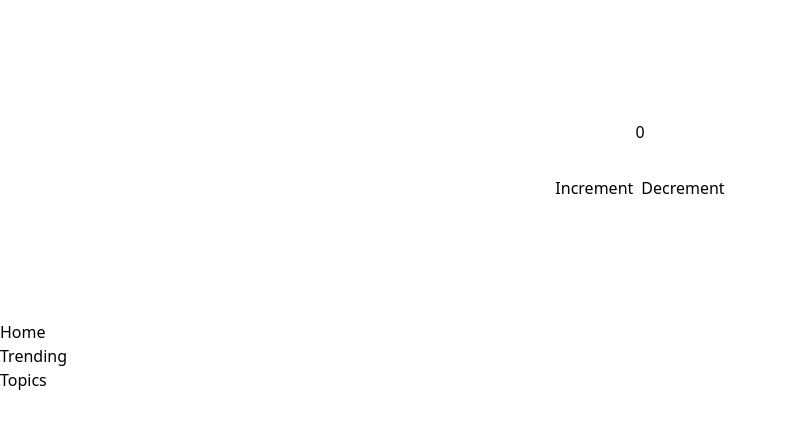
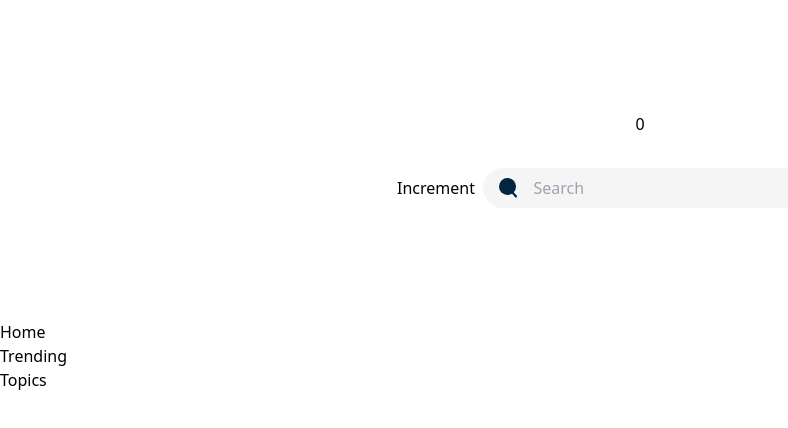
Before and after one commit to muzzammilh/sequels, a React (Create React App) app: page / in a window 1280 px wide. Shown: the top 428 px of the page, without its empty margins (0-788 px from the left). Built offline with nearby package versions, Linux system fonts and the light colour scheme.

Commit message:
bug fixed in seach component

```diff
--- a/src/Components/Buttons/SearchButton.js
+++ b/src/Components/Buttons/SearchButton.js
@@ -1,21 +1,20 @@
 import React from 'react';
 import {colors} from '../../theme/colors';
-import IconButton from './IconButton';
 
-const SearchButton = () => {
+const SearchButton = ({onChange, iconHeight, height, width}) => {
   return (
-    <div className='flex  justify-center items-center' >
     <div className='flex rounded-full justify-center items-center px-4'
-        style={{backgroundColor: colors.gray}}>
+      style={{backgroundColor: colors.gray, width, height}}>
       <div>
-          <svg width="20" height="23" viewBox="0 0 25 27" fill="none" xmlns="http://www.w3.org/2000/svg">
-            <circle cx="11.5" cy="11.5" r="11.5" fill="#0E222B"/>
+        <svg height={iconHeight || '20'} viewBox="0 0 25 27" fill="none" xmlns="http://www.w3.org/2000/svg">
+          <circle cx="11.5" cy="11.5" r="11.5" fill={colors.primary}/>
           <line x1="13.1196" y1="14.0848" x2="23.0848" y2="24.8804"
-              stroke="#0E222B" strokeWidth="3" strokeLinecap="round"/>
+            stroke={colors.primary} strokeWidth="3" strokeLinecap="round"/>
         </svg>
 
       </div>
       <input
+        onChange={onChange}
         type="text"
         placeholder="Search"
         // eslint-disable-next-line max-len
@@ -23,10 +22,6 @@ const SearchButton = () => {
         style={{color: colors.primary}}
       />
     </div>
-      <div className='flex justify-center items-center pl-8'>
-        <IconButton/>
-      </div>
-    </div>
   );
 };
 
--- a/src/pages/home.js
+++ b/src/pages/home.js
@@ -1,5 +1,6 @@
 import React from 'react';
 import {useSelector, useDispatch} from 'react-redux';
+import SearchButton from '../Components/Buttons/SearchButton';
 import {ActionType} from '../Redux/Contants/action-type';
 
 
@@ -14,9 +15,9 @@ const Home = () => {
         <button onClick={()=>{
           dispatch({type: ActionType.INCREMENT});
         }}>Increment</button>
-        <button onClick={()=>{
+        <SearchButton width={'400px'} onClick={()=>{
           dispatch({type: ActionType.DECREMENT});
-        }}>Decrement</button>
+        }}/>
       </div>
     </div>
   );
```
Lines whose indentation alone changed are shown as unchanged.
